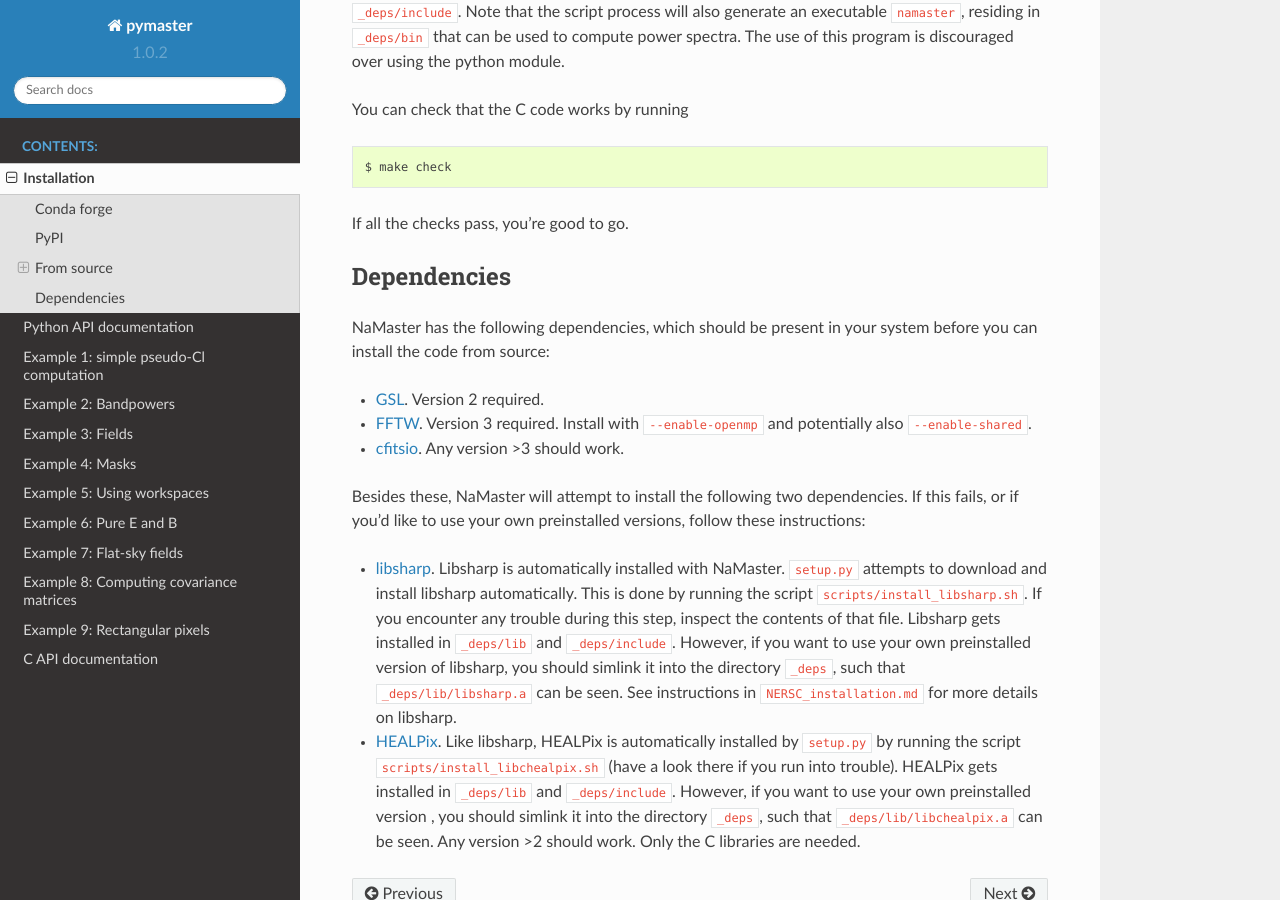
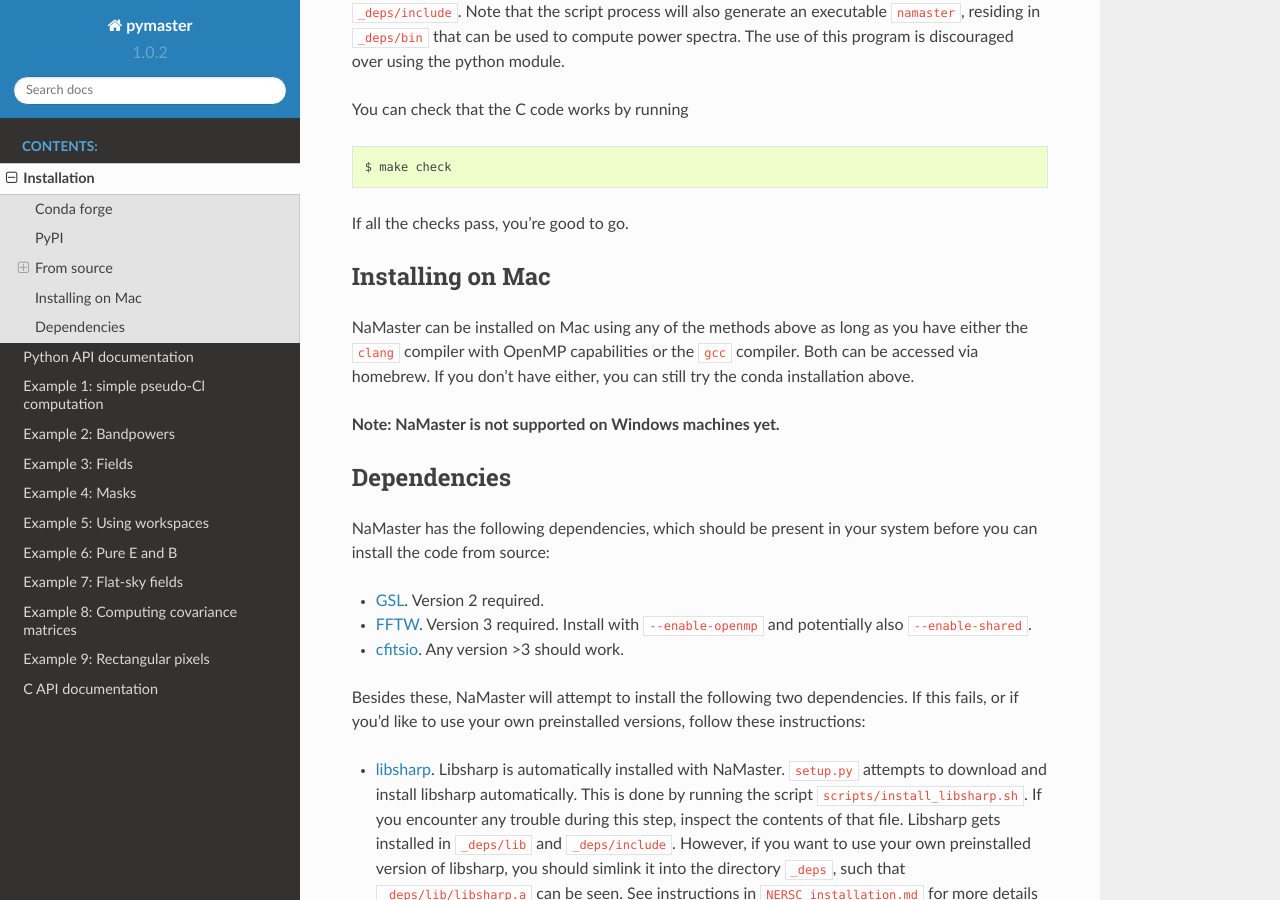
Before and after one commit to LSSTDESC/NaMaster, a Sphinx documentation site: the page built from doc/source/installation.rst, in a window 1280 px wide and 900 px high, scrolled down 1897 px. Built offline with Sphinx 7.4.7 and the Read the Docs theme 2.0.0, drawn with Linux system fonts in a browser that asks for light colours.

Commit message:
mac instructions

```diff
--- a/doc/source/installation.rst
+++ b/doc/source/installation.rst
@@ -3,6 +3,7 @@ Installation
 ************
 
 There are different ways to install NaMaster. In rough order of complexity, they are:
+
 
 Conda forge
 ===========
@@ -26,6 +27,7 @@ NaMaster is also hosted on `PyPI <https://pypi.org/project/pymaster>`_. Installi
     $ python -m pip install pymaster [--user]
 
 (add ``--user`` if you don't have admin permissions). Note that this will compile the code on your machine, so you'll need to have installed its :ref:`dependencies <dependencies>`.
+
 
 From source
 ===========
@@ -87,6 +89,14 @@ You can check that the C code works by running
 If all the checks pass, you're good to go.
 
 
+Installing on Mac
+=================
+
+NaMaster can be installed on Mac using any of the methods above as long as you have either the ``clang`` compiler with OpenMP capabilities or the ``gcc`` compiler. Both can be accessed via homebrew. If you don't have either, you can still try the conda installation above.
+
+**Note: NaMaster is not supported on Windows machines yet.**
+
+
 .. _dependencies:
 
 Dependencies
```
Also changed, not shown: README.md (+7 -0 lines), 5 other files.
